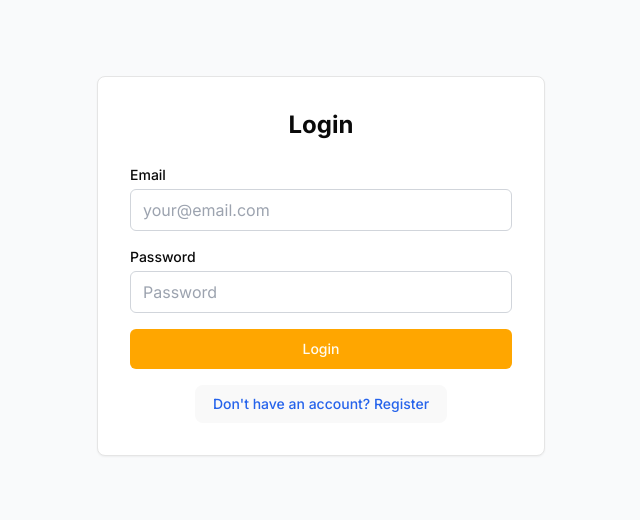
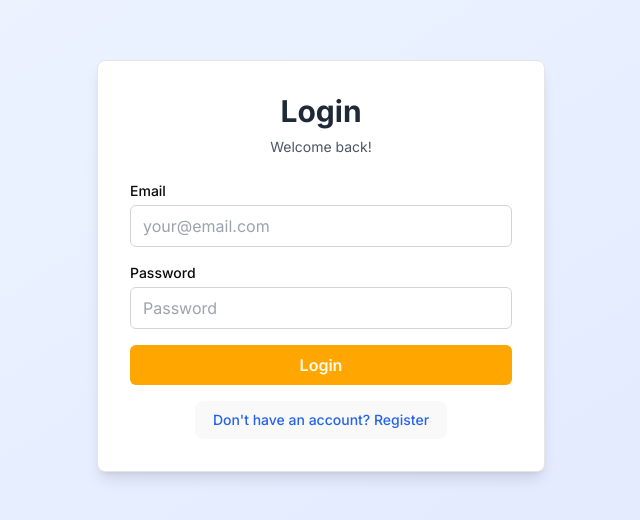
Before and after one commit to galakurpi/voice_crm, a React (Vite) app in the folder frontend/: page / in a window 1280 px wide. Shown: the part 134-654 px from the top of the page, without its empty margins (319-959 px from the left). Built offline with nearby package versions, Linux system fonts and the light colour scheme; no server answers.

Commit message:
login logout

```diff
--- a/frontend/src/App.tsx
+++ b/frontend/src/App.tsx
@@ -68,11 +68,14 @@ function App() {
 
   return (
     <div>
-      <div className="bg-gray-800 text-white p-2 flex justify-between items-center">
-        <span>Logged in as: {user.email}</span>
+      <div className="bg-gray-800 text-white p-3 flex justify-between items-center shadow-md">
+        <div className="flex items-center gap-3">
+          <span className="font-medium">Logged in as: {user.email}</span>
+          <span className="text-gray-400">({user.username})</span>
+        </div>
         <button
           onClick={handleLogout}
-          className="px-4 py-1 bg-red-600 hover:bg-red-700 rounded text-sm"
+          className="px-4 py-2 bg-red-600 hover:bg-red-700 rounded text-sm font-medium transition-colors"
         >
           Logout
         </button>
--- a/frontend/src/components/Login.tsx
+++ b/frontend/src/components/Login.tsx
@@ -61,11 +61,14 @@ const Login: React.FC<LoginProps> = ({ onLogin }) => {
   };
 
   return (
-    <div className="min-h-screen flex items-center justify-center bg-gray-50 px-4">
-      <Card className="w-full max-w-md p-8">
-        <h1 className="text-2xl font-bold mb-6 text-center">
-          {isLogin ? 'Login' : 'Register'}
+    <div className="min-h-screen flex items-center justify-center bg-gradient-to-br from-blue-50 to-indigo-100 px-4">
+      <Card className="w-full max-w-md p-8 shadow-lg">
+        <h1 className="text-3xl font-bold mb-2 text-center text-gray-800">
+          {isLogin ? 'Login' : 'Create Account'}
         </h1>
+        <p className="text-center text-gray-600 mb-6 text-sm">
+          {isLogin ? 'Welcome back!' : 'Get started with Voice CRM'}
+        </p>
 
         <form onSubmit={handleSubmit} className="space-y-4">
           {!isLogin && (
@@ -124,9 +127,9 @@ const Login: React.FC<LoginProps> = ({ onLogin }) => {
           <Button
             type="submit"
             disabled={loading}
-            className="w-full"
+            className="w-full py-2 text-base font-semibold"
           >
-            {loading ? 'Please wait...' : (isLogin ? 'Login' : 'Register')}
+            {loading ? 'Please wait...' : (isLogin ? 'Login' : 'Create Account')}
           </Button>
         </form>
 
```
